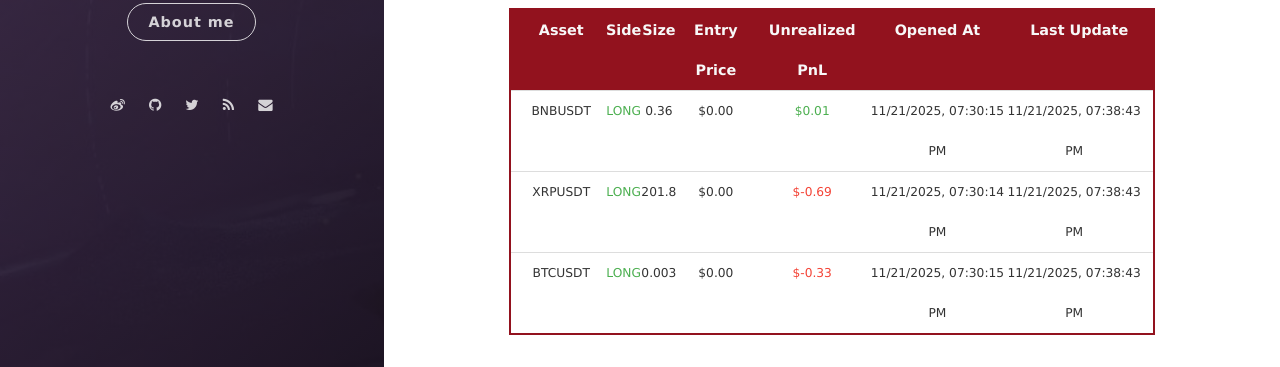
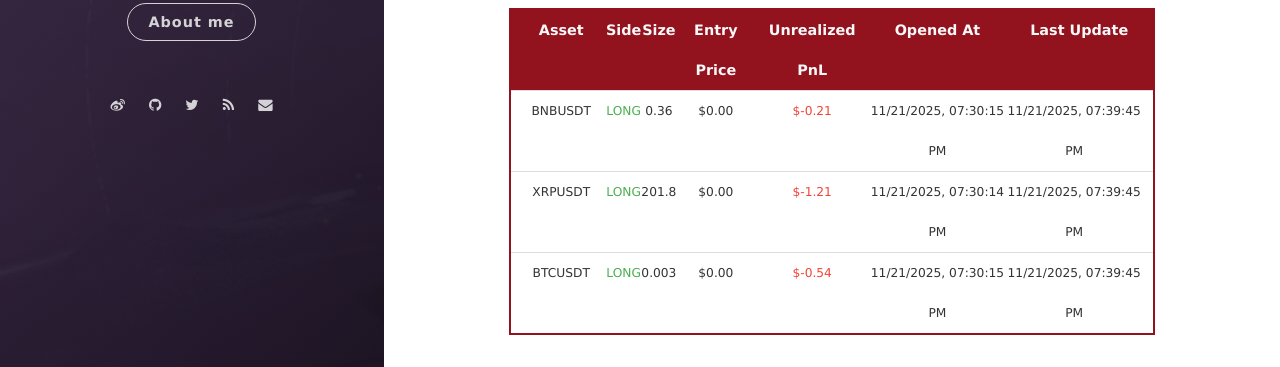
Before and after one commit to leeyegy/leeyegy.github.io, a Jekyll site: the page built from live-trading.html, in a window 1280 px wide and 1081 px high. Shown: the part 646-1013 px from the top of the window. Built offline with Jekyll 4.4.1, drawn with Linux system fonts in a browser that asks for light colours; nearby versions of some CDN libraries.

Commit message:
AccountMonitor: refresh positions 2025-11-22T03:39:45+08:00

```diff
--- a/assets/data/binance/positions.json
+++ b/assets/data/binance/positions.json
@@ -4,26 +4,26 @@
     "side": "LONG",
     "size": 0.36,
     "entryPrice": 0.0,
-    "unrealizedPnl": 0.0144,
+    "unrealizedPnl": -0.21397779,
     "openedAt": "2025-11-22T03:30:15+08:00",
-    "reportedAt": "2025-11-22T03:38:43+08:00"
+    "reportedAt": "2025-11-22T03:39:45+08:00"
   },
   {
     "symbol": "XRPUSDT",
     "side": "LONG",
     "size": 201.8,
     "entryPrice": 0.0,
-    "unrealizedPnl": -0.68612,
+    "unrealizedPnl": -1.2108,
     "openedAt": "2025-11-22T03:30:14+08:00",
-    "reportedAt": "2025-11-22T03:38:43+08:00"
+    "reportedAt": "2025-11-22T03:39:45+08:00"
   },
   {
     "symbol": "BTCUSDT",
     "side": "LONG",
     "size": 0.003,
     "entryPrice": 0.0,
-    "unrealizedPnl": -0.3288,
+    "unrealizedPnl": -0.54111558,
     "openedAt": "2025-11-22T03:30:15+08:00",
-    "reportedAt": "2025-11-22T03:38:43+08:00"
+    "reportedAt": "2025-11-22T03:39:45+08:00"
   }
 ]
```
